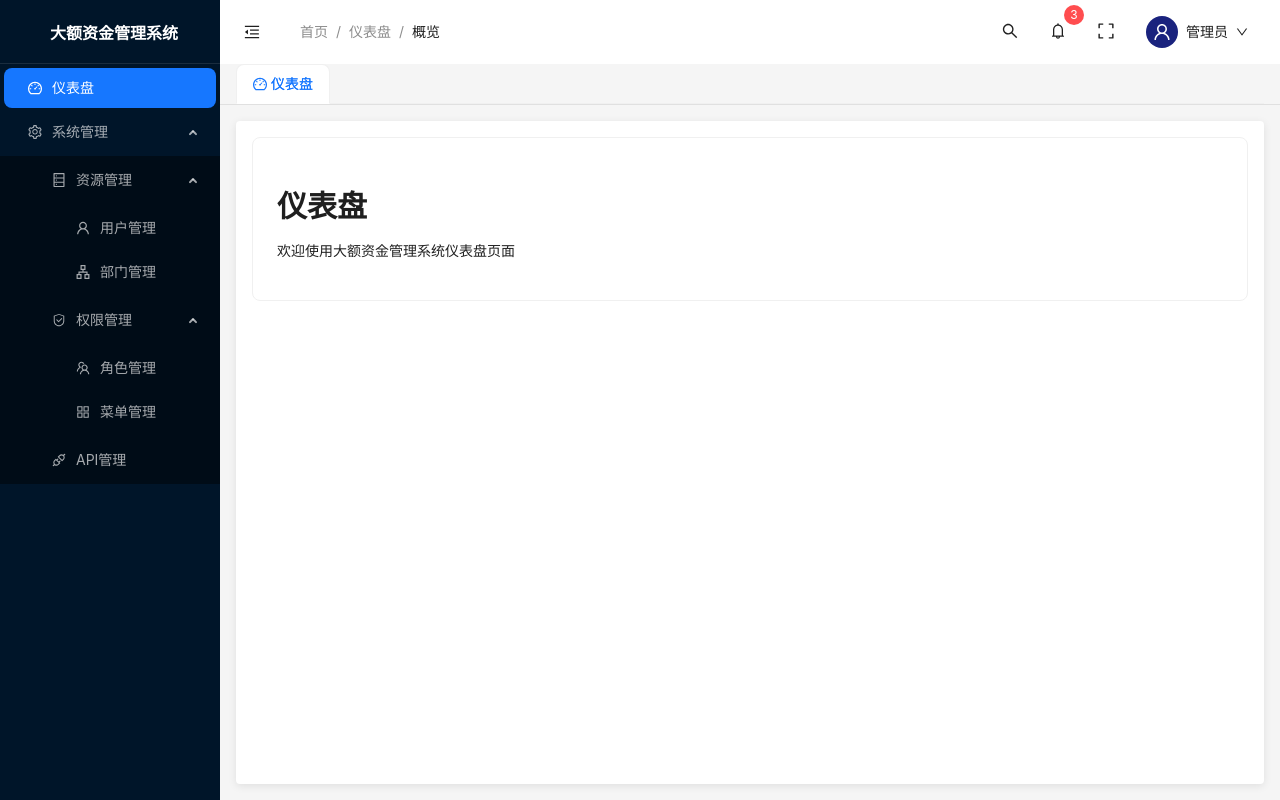
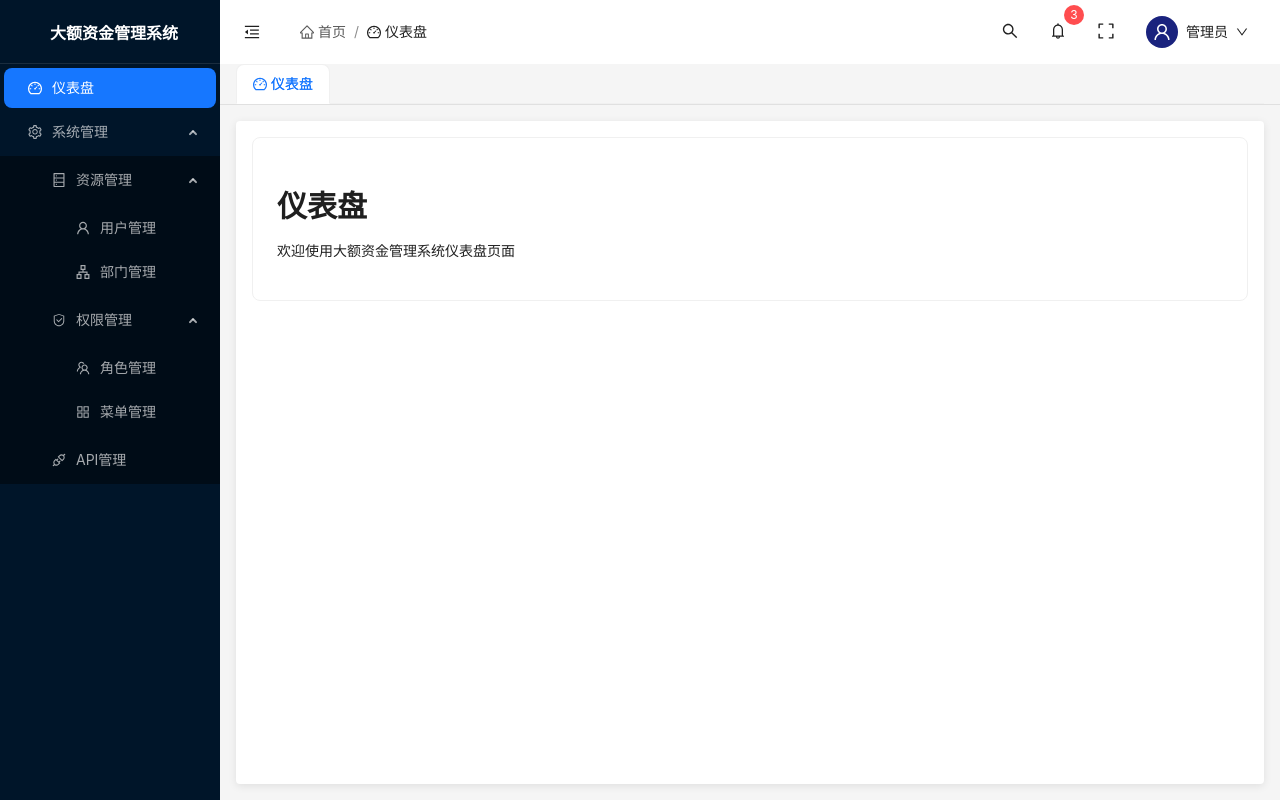
Before and after one commit to Me-turing/React-Admin, a React (Vite) app: page / in a window 1280 px wide. Built offline with nearby package versions, Linux system fonts and the light colour scheme.

Commit message:
新增面包屑与路由联动

```diff
--- a/src/App.css
+++ b/src/App.css
@@ -46,6 +46,11 @@
 
 .breadcrumb {
   margin-left: 16px;
+  color: rgba(0, 0, 0, 0.65);
+}
+
+.breadcrumb-icon {
+  margin-right: 4px;
 }
 
 .top-right {
--- a/src/App.tsx
+++ b/src/App.tsx
@@ -15,7 +15,8 @@ import {
   ApiOutlined,
   DatabaseOutlined,
   AppstoreOutlined,
-  SafetyOutlined
+  SafetyOutlined,
+  HomeOutlined
 } from '@ant-design/icons'
 import { useRoutes, useNavigate, useLocation } from 'react-router-dom'
 import routes from './routes'
@@ -31,6 +32,13 @@ interface TabItem {
   closable?: boolean;
 }
 
+// 面包屑项接口
+interface BreadcrumbItem {
+  path: string;
+  title: string;
+  icon?: React.ReactNode;
+}
+
 // 菜单映射表 - 用于快速查找菜单项信息
 const menuPathMap: Record<string, { icon: React.ReactNode; label: string }> = {
   '/dashboard': { icon: <DashboardOutlined />, label: '仪表盘' },
@@ -39,6 +47,43 @@ const menuPathMap: Record<string, { icon: React.ReactNode; label: string }> = {
   '/system/role': { icon: <TeamOutlined />, label: '角色管理' },
   '/system/department': { icon: <ApartmentOutlined />, label: '部门管理' },
   '/system/api': { icon: <ApiOutlined />, label: 'API管理' },
+};
+
+// 路径映射到面包屑路径
+const routeToBreadcrumbMap: Record<string, BreadcrumbItem[]> = {
+  '/dashboard': [
+    { path: '/', title: '首页', icon: <HomeOutlined /> },
+    { path: '/dashboard', title: '仪表盘', icon: <DashboardOutlined /> }
+  ],
+  '/system/user': [
+    { path: '/', title: '首页', icon: <HomeOutlined /> },
+    { path: '/system', title: '系统管理', icon: <SettingOutlined /> },
+    { path: '/system/resource', title: '资源管理', icon: <DatabaseOutlined /> },
+    { path: '/system/user', title: '用户管理', icon: <UserOutlined /> }
+  ],
+  '/system/department': [
+    { path: '/', title: '首页', icon: <HomeOutlined /> },
+    { path: '/system', title: '系统管理', icon: <SettingOutlined /> },
+    { path: '/system/resource', title: '资源管理', icon: <DatabaseOutlined /> },
+    { path: '/system/department', title: '部门管理', icon: <ApartmentOutlined /> }
+  ],
+  '/system/role': [
+    { path: '/', title: '首页', icon: <HomeOutlined /> },
+    { path: '/system', title: '系统管理', icon: <SettingOutlined /> },
+    { path: '/system/permission', title: '权限管理', icon: <SafetyOutlined /> },
+    { path: '/system/role', title: '角色管理', icon: <TeamOutlined /> }
+  ],
+  '/system/menu': [
+    { path: '/', title: '首页', icon: <HomeOutlined /> },
+    { path: '/system', title: '系统管理', icon: <SettingOutlined /> },
+    { path: '/system/permission', title: '权限管理', icon: <SafetyOutlined /> },
+    { path: '/system/menu', title: '菜单管理', icon: <AppstoreOutlined /> }
+  ],
+  '/system/api': [
+    { path: '/', title: '首页', icon: <HomeOutlined /> },
+    { path: '/system', title: '系统管理', icon: <SettingOutlined /> },
+    { path: '/system/api', title: 'API管理', icon: <ApiOutlined /> }
+  ]
 };
 
 const App: React.FC = () => {
@@ -62,10 +107,16 @@ const App: React.FC = () => {
     }
   ])
 
+  // 面包屑状态
+  const [breadcrumbItems, setBreadcrumbItems] = useState<BreadcrumbItem[]>(routeToBreadcrumbMap['/dashboard'] || [])
+
   // 根据当前路径更新标签页
   useEffect(() => {
     const path = location.pathname === '/' ? '/dashboard' : location.pathname
     setActiveTab(path)
+
+    // 更新面包屑
+    setBreadcrumbItems(routeToBreadcrumbMap[path] || routeToBreadcrumbMap['/dashboard'])
 
     // 检查标签页是否已存在
     const exist = tabs.some(tab => tab.key === path)
@@ -203,9 +254,14 @@ const App: React.FC = () => {
 
             {/* 面包屑导航 */}
             <Breadcrumb className="breadcrumb">
-              <Breadcrumb.Item>首页</Breadcrumb.Item>
-              <Breadcrumb.Item>仪表盘</Breadcrumb.Item>
-              <Breadcrumb.Item>概览</Breadcrumb.Item>
+              {breadcrumbItems.map((item) => (
+                <Breadcrumb.Item key={item.path}>
+                  <span>
+                    {item.icon && <span className="breadcrumb-icon">{item.icon}</span>}
+                    {item.title}
+                  </span>
+                </Breadcrumb.Item>
+              ))}
             </Breadcrumb>
           </div>
 
```
